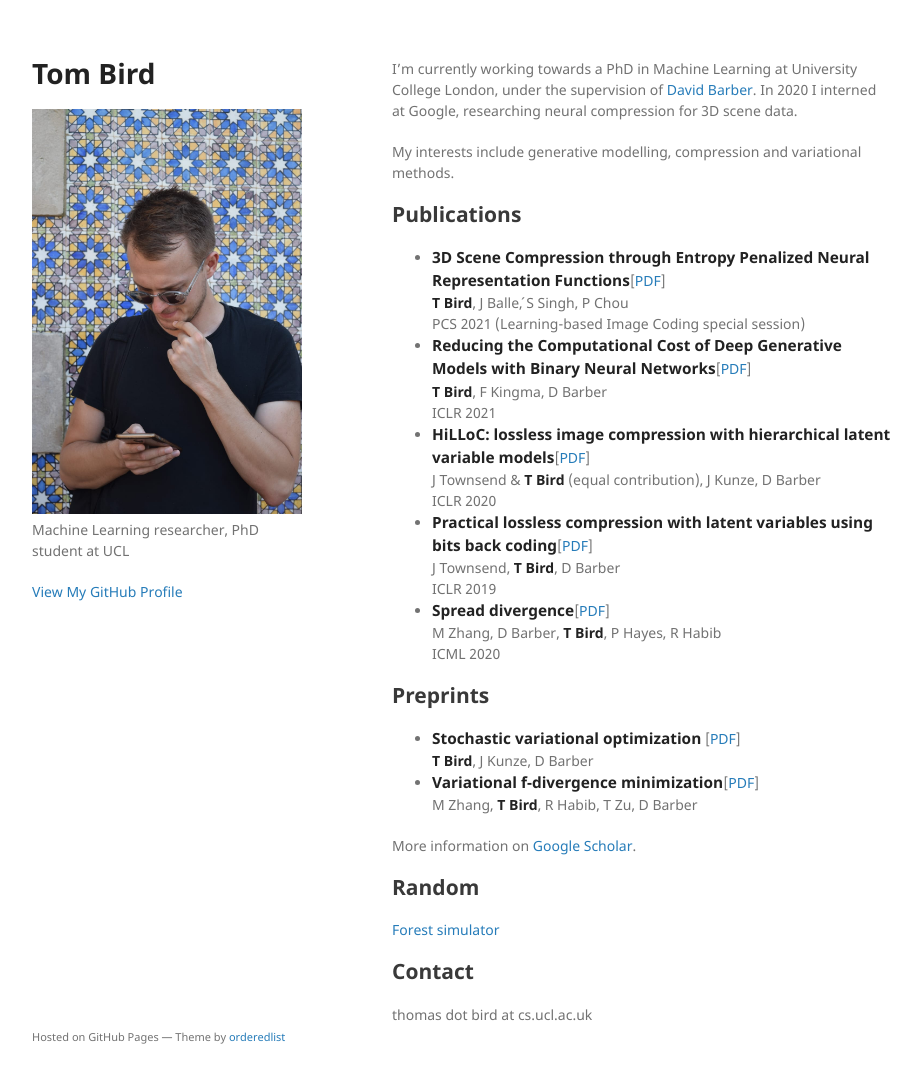
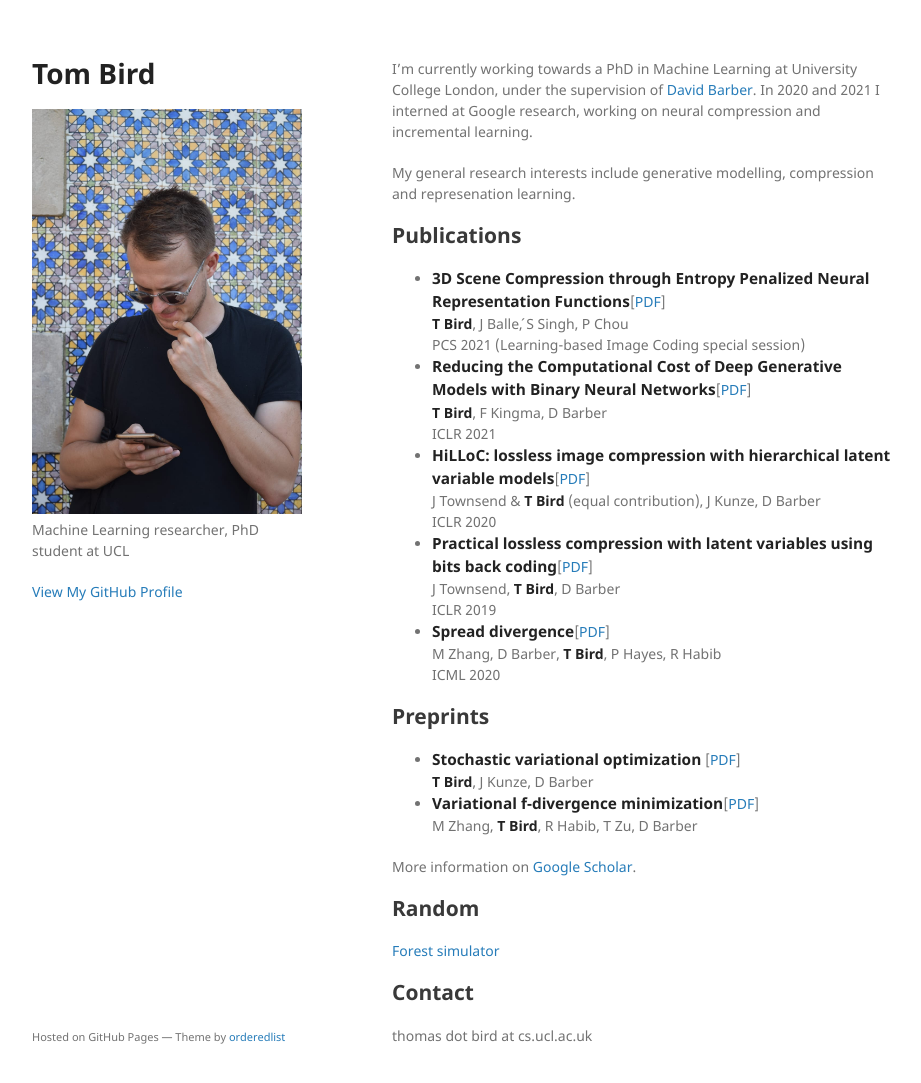
Before and after one commit to tom-bird/tom-bird.github.io, a Jekyll site: the page built from index.md, in a window 1280 px wide and 1116 px high. Shown: the top 1083 px of the window, without its empty margins (178-1099 px from the left). Built offline with Jekyll 4.4.1, drawn with Linux system fonts in a browser that asks for light colours.

Commit message:
update bio

```diff
--- a/index.md
+++ b/index.md
@@ -1,9 +1,9 @@
 ---
 layout: default
 ---
-I'm currently working towards a PhD in Machine Learning at University College London, under the supervision of [David Barber](http://web4.cs.ucl.ac.uk/staff/D.Barber/pmwiki/pmwiki.php). In 2020 I interned at Google, researching neural compression for 3D scene data.
+I'm currently working towards a PhD in Machine Learning at University College London, under the supervision of [David Barber](http://web4.cs.ucl.ac.uk/staff/D.Barber/pmwiki/pmwiki.php). In 2020 and 2021 I interned at Google research, working on neural compression and incremental learning.
 
-My interests include generative modelling, compression and variational methods.
+My general research interests include generative modelling, compression and represenation learning.
 
 
 ## Publications
```
